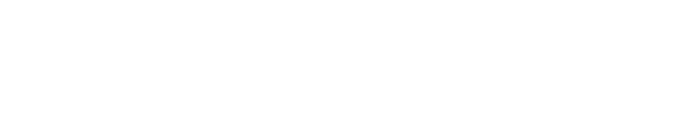
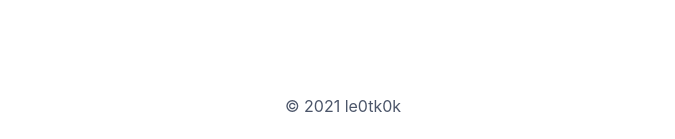
Before and after one commit to le0tk0k/le0tk0k.github.io, a Next.js app: page / in a window 1280 px wide. Shown: the part 802-941 px from the top of the page, without its empty margins (297-972 px from the left). Before the commit the page ends 800 px from the top, so only its background shows below. Built offline with nearby package versions, Linux system fonts and the light colour scheme.

Commit message:
feat: add Footer

```diff
--- /dev/null
+++ b/components/footer.tsx
@@ -0,0 +1,12 @@
+import { Box, Text } from '@chakra-ui/react'
+import siteConfig from 'config/site-config'
+
+const Footer = () => {
+  return (
+    <Box as='footer' py='6' textAlign='center'>
+      <Text>{siteConfig.copyright}</Text>
+    </Box>
+  )
+}
+
+export default Footer
--- a/pages/index.tsx
+++ b/pages/index.tsx
@@ -1,8 +1,16 @@
 import type { NextPage } from 'next'
 import Header from 'components/header'
+import Footer from 'components/footer'
+import { Box } from '@chakra-ui/react'
 
 const Home: NextPage = () => {
-  return <Header />
+  return (
+    <>
+      <Header />
+      <Box h='100vh' />
+      <Footer />
+    </>
+  )
 }
 
 export default Home
```
